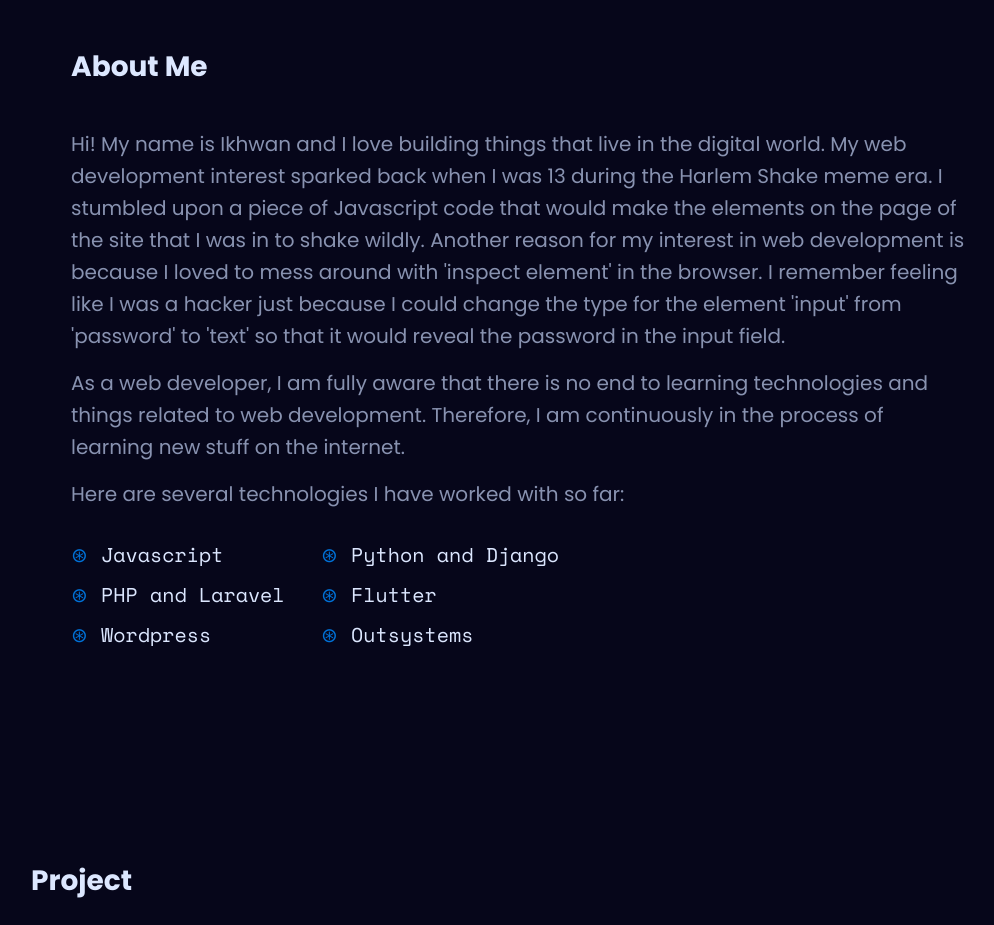
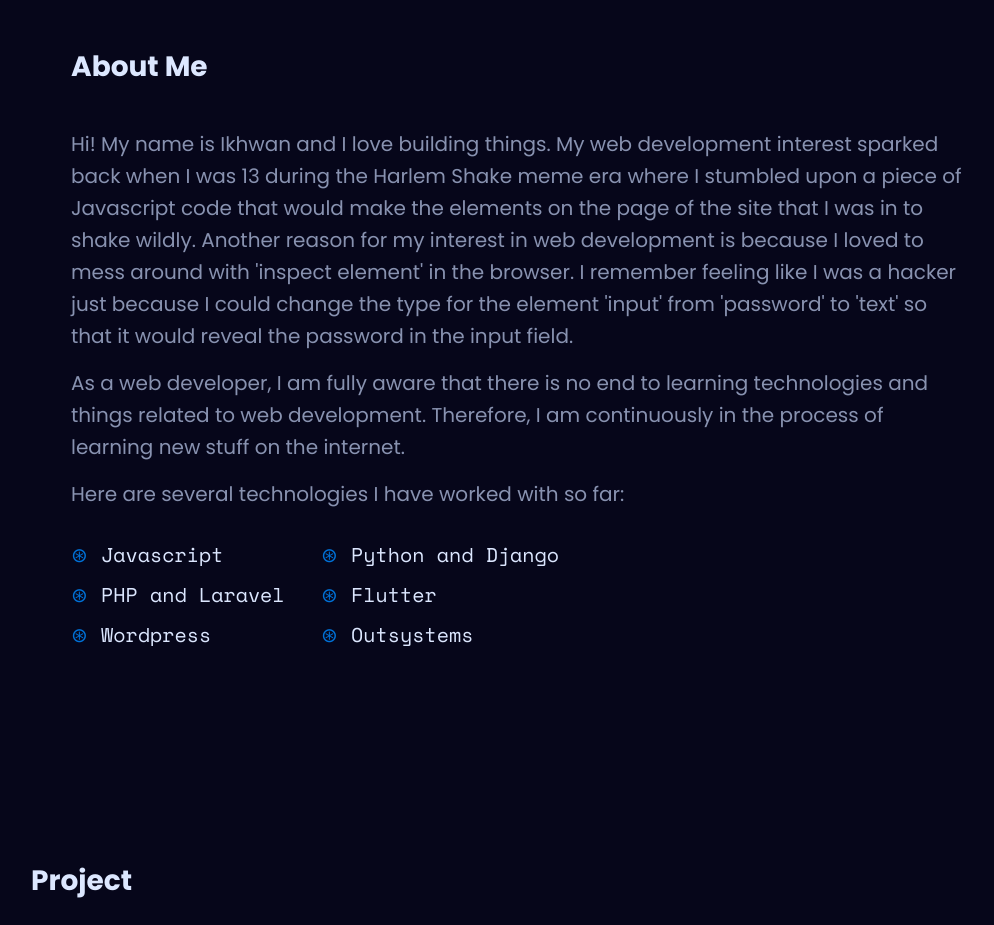
Before and after one commit to ikhwanizao/ikhwan-portfolio, a plain HTML site: page index.html in a window 1280 px wide. Shown: the part 960-1885 px from the top of the page, without its empty margins (119-1113 px from the left). Drawn offline with nearby package versions, Linux system fonts and the light colour scheme.

Commit message:
Update index.html

```diff
--- a/index.html
+++ b/index.html
@@ -77,15 +77,15 @@
         <h2 class="section-title about-title">About Me</h2>
         <div class="aboutme-content">
           <p>
-            Hi! My name is Ikhwan and I love building things that live in the
-            digital world. My web development interest sparked back when I was
-            13 during the Harlem Shake meme era. I stumbled upon a piece of
-            Javascript code that would make the elements on the page of the site
-            that I was in to shake wildly. Another reason for my interest in web
-            development is because I loved to mess around with 'inspect element'
-            in the browser. I remember feeling like I was a hacker just because
-            I could change the type for the element 'input' from 'password' to
-            'text' so that it would reveal the password in the input field.
+            Hi! My name is Ikhwan and I love building things. My web development
+            interest sparked back when I was 13 during the Harlem Shake meme era
+            where I stumbled upon a piece of Javascript code that would make the
+            elements on the page of the site that I was in to shake wildly.
+            Another reason for my interest in web development is because I loved
+            to mess around with 'inspect element' in the browser. I remember
+            feeling like I was a hacker just because I could change the type for
+            the element 'input' from 'password' to 'text' so that it would
+            reveal the password in the input field.
           </p>
           <p>
             As a web developer, I am fully aware that there is no end to
@@ -110,16 +110,21 @@
         <ul class="projects">
           <li>
             <div class="project-screenshot">
-              <a href="https://github.com/ikhwanizao/student-attendance-system-using-facial-recognition" target="_blank"><img src="img/sasfr.png" alt="" class="sasfr" /></a>
+              <a
+                href="https://github.com/ikhwanizao/student-attendance-system-using-facial-recognition"
+                target="_blank"
+                ><img src="img/sasfr.png" alt="" class="sasfr"
+              /></a>
             </div>
             <div class="project-description">
-              I developed a Django-based system that uses <span>face recognition
-              artificial intelligence</span> to help lecturers of Fakulti Sains
-              Komputer & Teknologi Maklumat (FSKTM) to record the attendance of
-              their students. The system automatically scans the faces of
-              students as they enter the classroom and records their attendance.
-              The system also allows lecturers to view the attendance records of
-              their students at any time.
+              I developed a Django-based system that uses
+              <span>face recognition artificial intelligence</span> to help
+              lecturers of Fakulti Sains Komputer & Teknologi Maklumat (FSKTM)
+              to record the attendance of their students. The system
+              automatically scans the faces of students as they enter the
+              classroom and records their attendance. The system also allows
+              lecturers to view the attendance records of their students at any
+              time.
             </div>
           </li>
         </ul>
```
